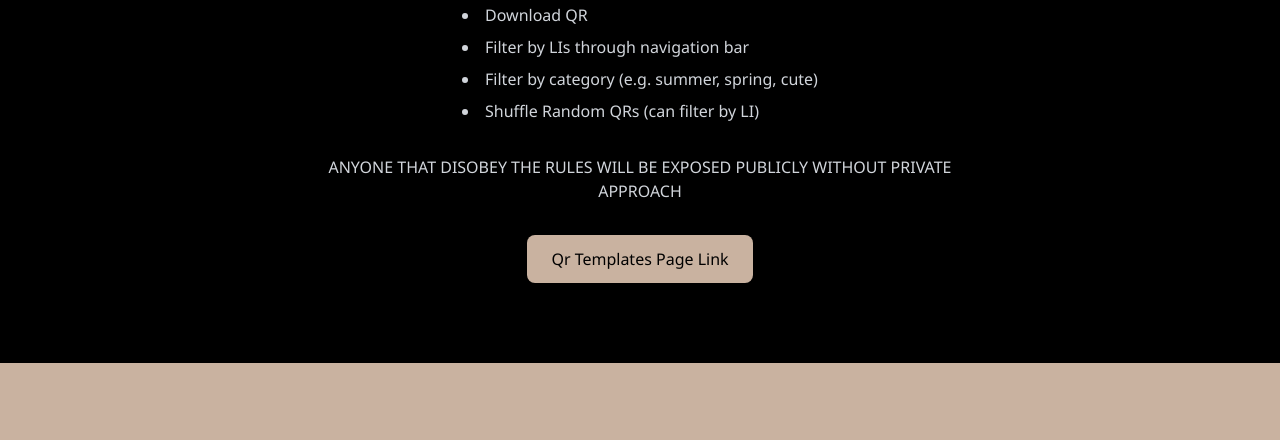
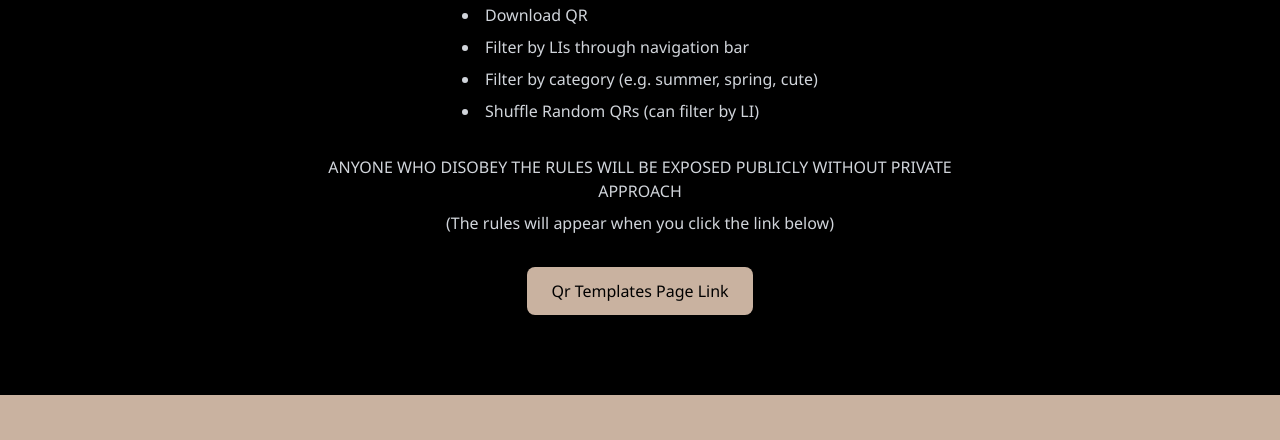
Before and after one commit to mephistomum/mephistomum-profile, a website: page index.html in a window 1280 px wide. Shown: the part 2543-2983 px from the top of the page. Drawn offline with Linux system fonts and the light colour scheme; a web font is replaced by a local one.

Commit message:
update warning

```diff
--- a/index.html
+++ b/index.html
@@ -433,7 +433,10 @@
 </ul>
 
 <p class="text-gray-300 text-center max-w-2xl mt-8 leading-relaxed text-sm md:text-base">
-  ANYONE THAT DISOBEY THE RULES WILL BE EXPOSED PUBLICLY WITHOUT PRIVATE APPROACH
+  ANYONE WHO DISOBEY THE RULES WILL BE EXPOSED PUBLICLY WITHOUT PRIVATE APPROACH
+</p>
+<p class="text-gray-300 text-center max-w-xl mt-2 leading-relaxed text-sm md:text-base">
+  (The rules will appear when you click the link below)
 </p>
 
   <!-- Button -->
```
